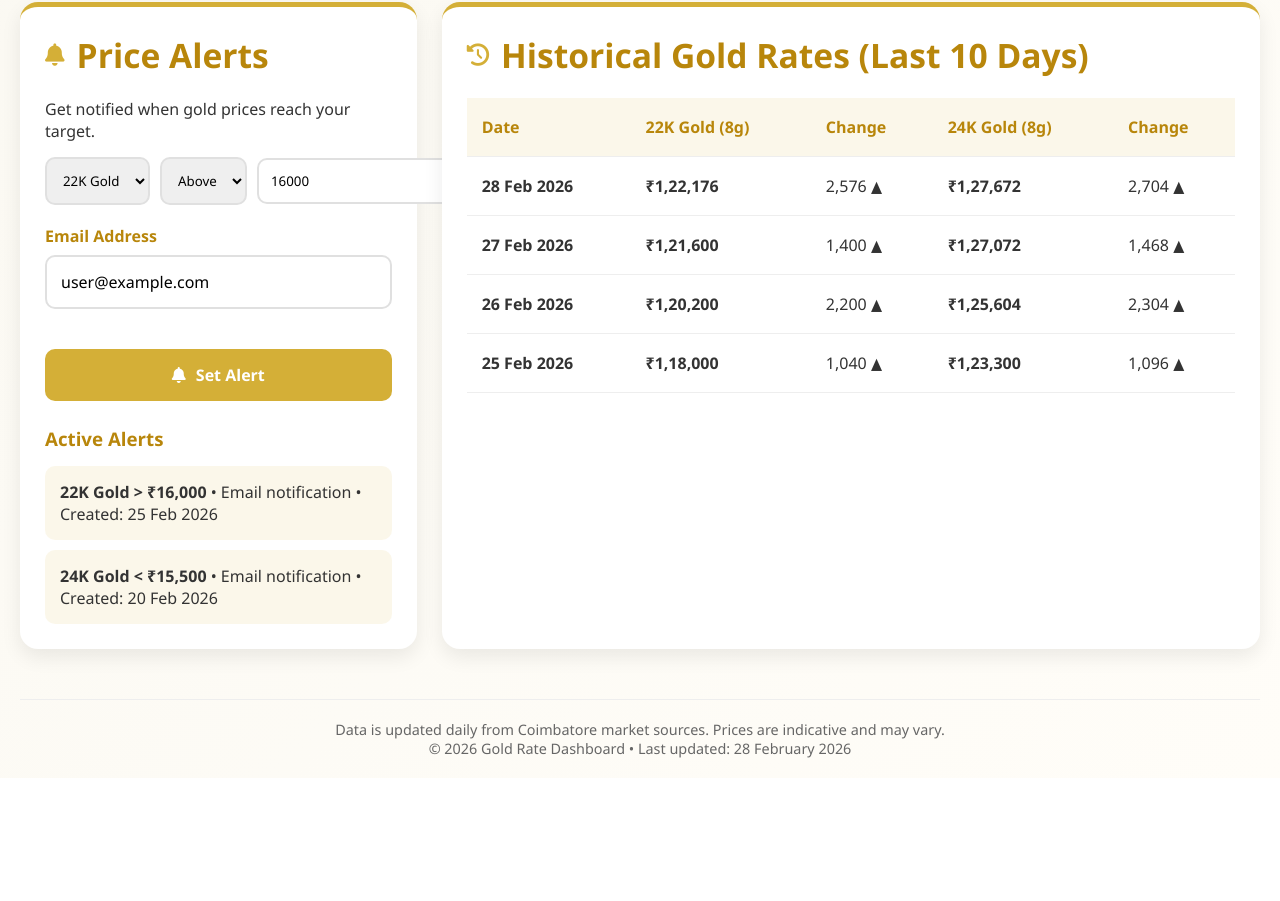
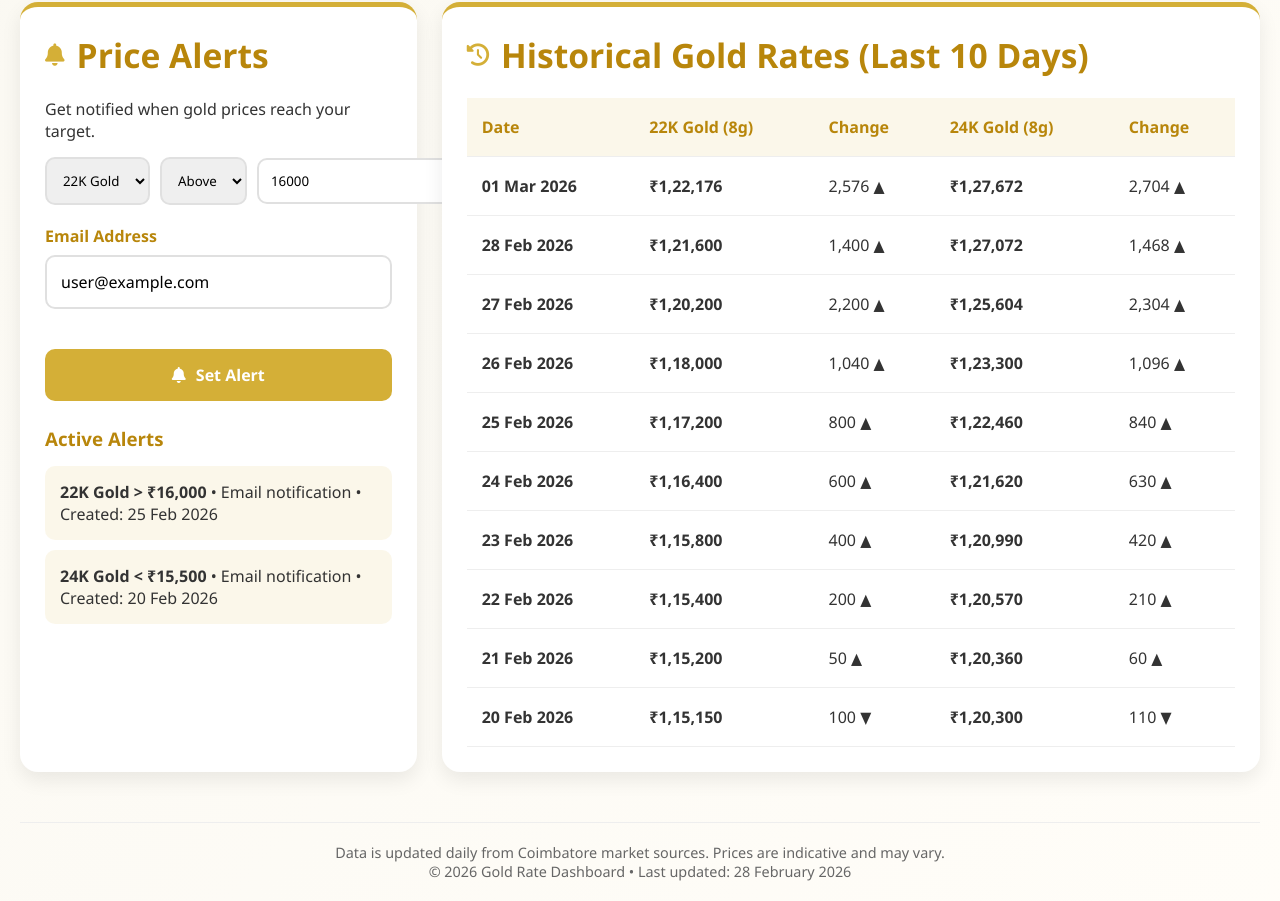
Before and after one commit to Madhum77/gold-tracker-frontend, a website: page index.html in a window 1280 px wide. Shown: the part 945-1846 px from the top of the page. Before the commit the page ends 1723 px from the top, so only its background shows below. Drawn offline with nearby package versions, Linux system fonts and the light colour scheme; no server answers.

Commit message:
Add complete 10-day historical data

```diff
--- a/index.html
+++ b/index.html
@@ -688,13 +688,18 @@
         setInterval(loadCurrentRates, 300000);
     });
 
-    const tableData = [
-        { date: '28 Feb 2026', gold22k: '₹1,22,176', change22k: '2,576 ▲', gold24k: '₹1,27,672', change24k: '2,704 ▲' },
-        { date: '27 Feb 2026', gold22k: '₹1,21,600', change22k: '1,400 ▲', gold24k: '₹1,27,072', change24k: '1,468 ▲' },
-        { date: '26 Feb 2026', gold22k: '₹1,20,200', change22k: '2,200 ▲', gold24k: '₹1,25,604', change24k: '2,304 ▲' },
-        { date: '25 Feb 2026', gold22k: '₹1,18,000', change22k: '1,040 ▲', gold24k: '₹1,23,300', change24k: '1,096 ▲' }
-    ];
-
+   const tableData = [
+    { date: '01 Mar 2026', gold22k: '₹1,22,176', change22k: '2,576 ▲', gold24k: '₹1,27,672', change24k: '2,704 ▲' },
+    { date: '28 Feb 2026', gold22k: '₹1,21,600', change22k: '1,400 ▲', gold24k: '₹1,27,072', change24k: '1,468 ▲' },
+    { date: '27 Feb 2026', gold22k: '₹1,20,200', change22k: '2,200 ▲', gold24k: '₹1,25,604', change24k: '2,304 ▲' },
+    { date: '26 Feb 2026', gold22k: '₹1,18,000', change22k: '1,040 ▲', gold24k: '₹1,23,300', change24k: '1,096 ▲' },
+    { date: '25 Feb 2026', gold22k: '₹1,17,200', change22k: '800 ▲', gold24k: '₹1,22,460', change24k: '840 ▲' },
+    { date: '24 Feb 2026', gold22k: '₹1,16,400', change22k: '600 ▲', gold24k: '₹1,21,620', change24k: '630 ▲' },
+    { date: '23 Feb 2026', gold22k: '₹1,15,800', change22k: '400 ▲', gold24k: '₹1,20,990', change24k: '420 ▲' },
+    { date: '22 Feb 2026', gold22k: '₹1,15,400', change22k: '200 ▲', gold24k: '₹1,20,570', change24k: '210 ▲' },
+    { date: '21 Feb 2026', gold22k: '₹1,15,200', change22k: '50 ▲', gold24k: '₹1,20,360', change24k: '60 ▲' },
+    { date: '20 Feb 2026', gold22k: '₹1,15,150', change22k: '100 ▼', gold24k: '₹1,20,300', change24k: '110 ▼' }
+];
     const tableBody = document.getElementById('goldTable');
     tableData.forEach(row => {
         const tr = document.createElement('tr');
```
